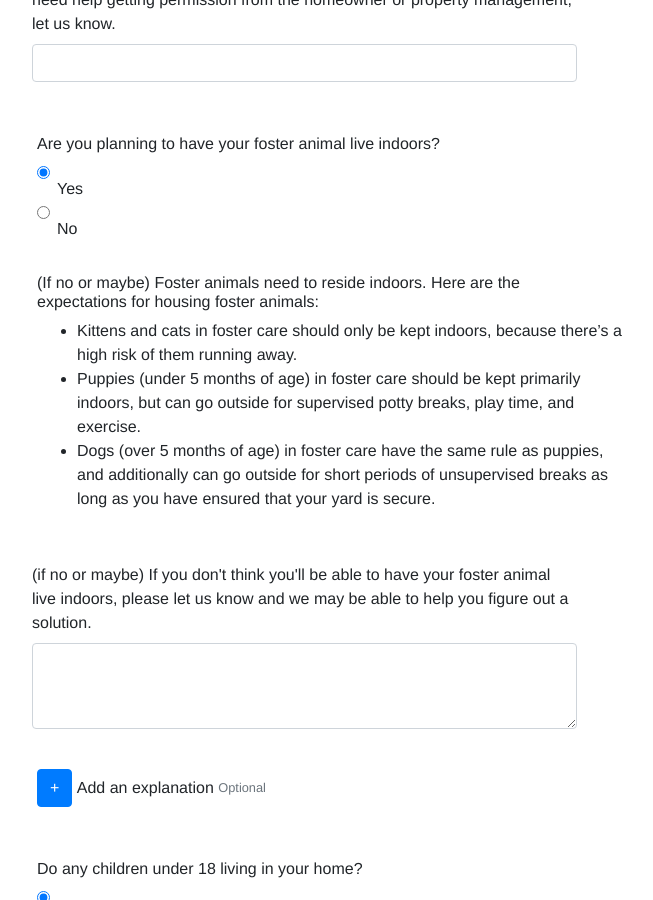
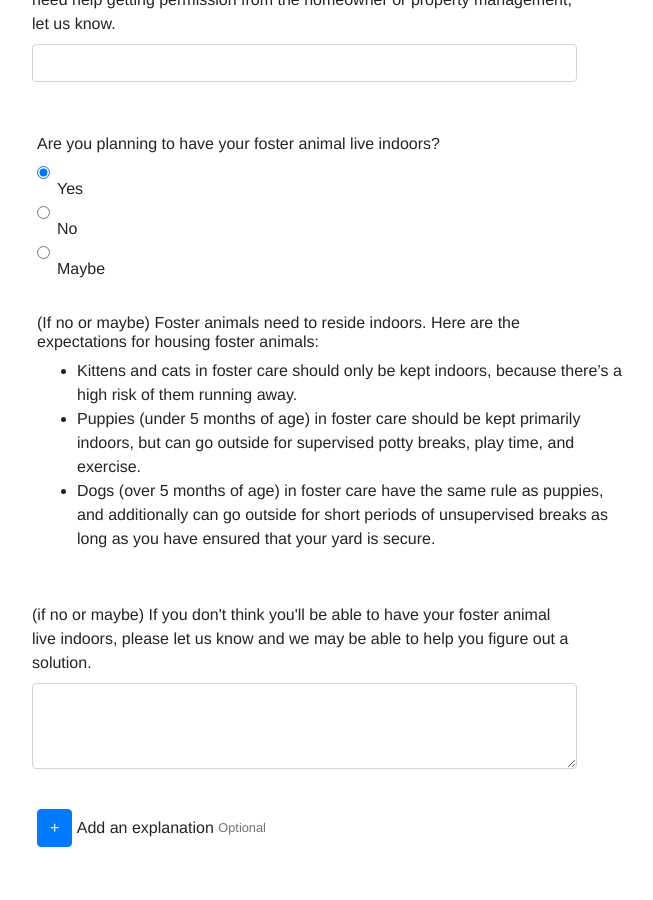
Before and after one commit to cityofaustin/prototypeform, a Jekyll site: the page built from Home_info.html, in a window 1280 px wide and 900 px high, scrolled down 545 px. Shown: the whole window, without its empty margins (48-701 px from the left). Built offline with Jekyll 4.4.1, drawn with Linux system fonts in a browser that asks for light colours.

Commit message:
added maybe radio

```diff
--- a/Home_info.html
+++ b/Home_info.html
@@ -44,6 +44,12 @@ layout: contact_sidebar
         No
         </label>
     </div>
+    <div class="form-check">
+        <input class="form-check-input" type="radio" name="can_indoorsRadios" id="can_indoorsRadios3" value="Maybe">
+        <label class="form-check-label" for="can_indoorsRadios3">
+        Maybe
+        </label>
+    </div>
     <div>
         <!-- If no or maybe for above, include this whole div section -->
         <h5>(If no or maybe) Foster animals need to reside indoors. Here are the expectations for housing foster animals:</h5>
```
